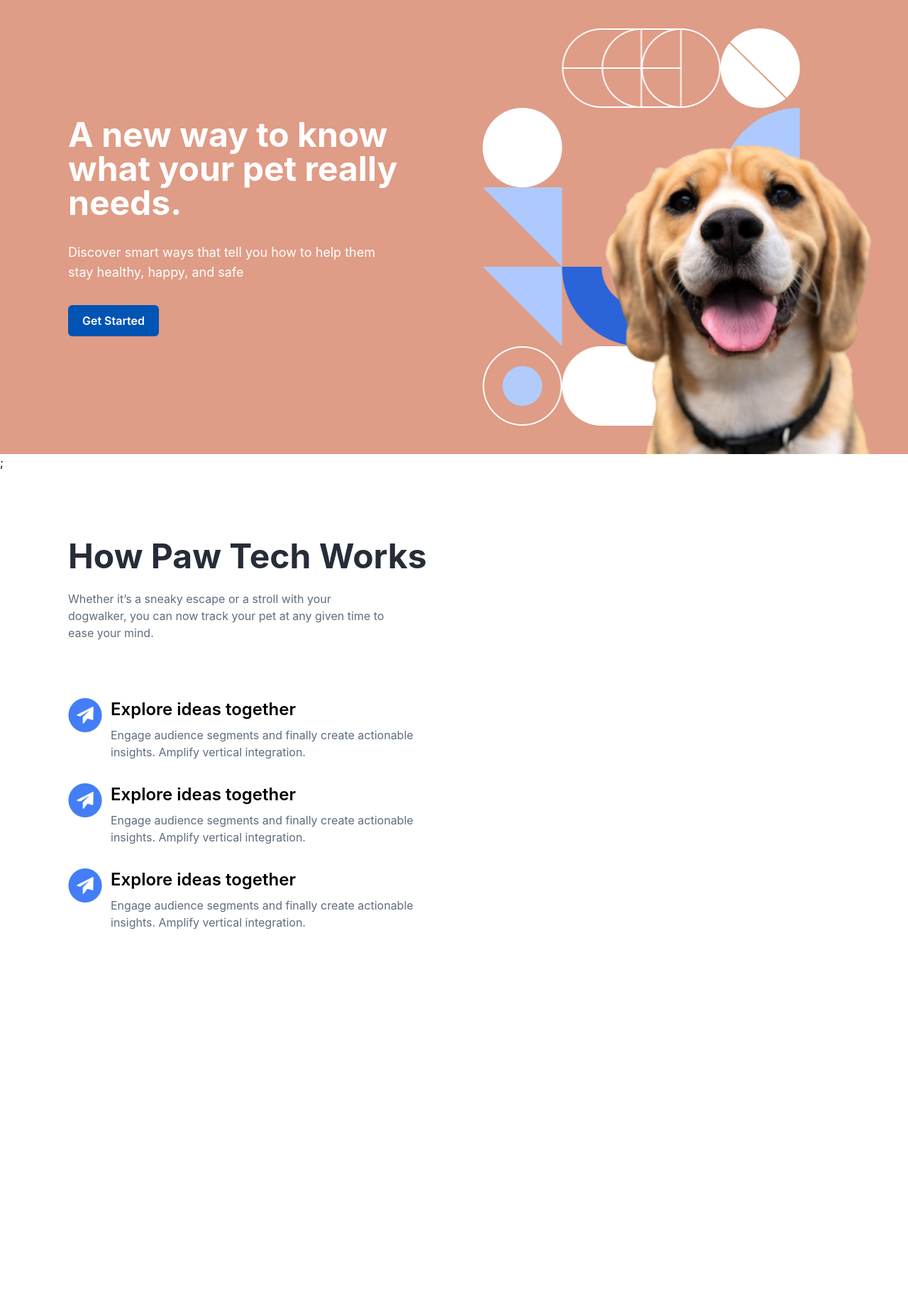
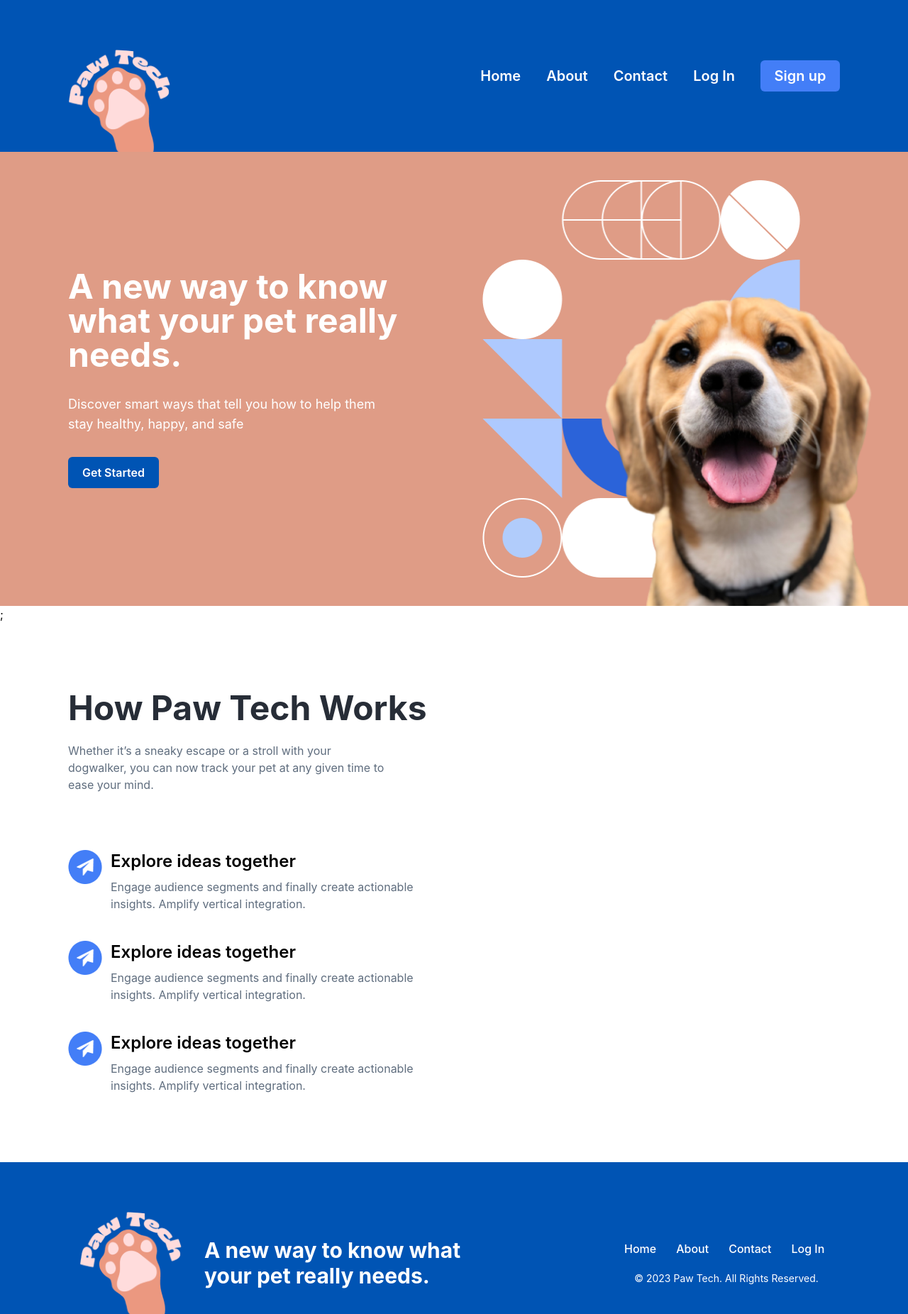
Before and after one commit to abdulwahab-sa/PetN, a React (Vite) app: page / in a window 1280 px wide. Shown: the whole page at 71% size. Before the commit the page ends 1408 px from the top, so only its background shows below. Built offline with nearby package versions, Linux system fonts and the light colour scheme.

Commit message:
Second Commit

```diff
--- /dev/null
+++ b/src/components/Footer.jsx
@@ -0,0 +1,50 @@
+import logo from './../assets/PawTech.png';
+
+const footerLinks = [
+	{
+		id: 1,
+		title: 'Home',
+	},
+	{
+		id: 2,
+		title: 'About',
+	},
+	{
+		id: 3,
+		title: 'Contact',
+	},
+	{
+		id: 4,
+		title: 'Log In',
+	},
+];
+
+const Footer = () => {
+	return (
+		<div className="w-full h-nav bg-darkBlue px-28  overflow-hidden">
+			<div className=" h-full flex items-end justify-between ">
+				<div className="flex space-x-8">
+					<div className="h-36 ">
+						<img src={logo} alt="" className="w-36" />
+					</div>
+					<div className="h-36 flex items-center ">
+						<h4 className="footerheading text-3xl font-bold text-white"> A new way to know what your pet really needs. </h4>
+					</div>
+				</div>
+				<div className="h-36 flex justify-center space-y-5 text-white flex-col w-72 ">
+					<div className="flex space-x-7">
+						{footerLinks.map((Link) => (
+							<span key={Link.id} className="text-base font-medium">
+								{Link.title}
+							</span>
+						))}
+					</div>
+
+					<span className=" text-sm font-normal text-center">© 2023 Paw Tech. All Rights Reserved.</span>
+				</div>
+			</div>
+		</div>
+	);
+};
+
+export default Footer;
--- a/src/components/HeroSection.css
+++ /dev/null
@@ -1,8 +0,0 @@
-.graphic{
-    width: 448px;
-    height: 560px;
-}
-
-.dog{
-    height: 500px;
-}
--- a/src/components/HeroSection.jsx
+++ b/src/components/HeroSection.jsx
@@ -1,4 +1,3 @@
-import './HeroSection.css';
 import graphic from './../assets/graphic.png';
 import dogPic from './../assets/dogPic.png';
 
--- a/src/components/HomeAbout.jsx
+++ b/src/components/HomeAbout.jsx
@@ -30,7 +30,7 @@ const HomeAbout = () => {
 					Whether it’s a sneaky escape or a stroll with your dogwalker, you can now track your pet at any given time to ease your mind.{' '}
 				</p>
 			</div>
-			<div className="flex flex-col space-y-8">
+			<div className="flex flex-col space-y-10">
 				{ideas.map((idea) => (
 					<div className="flex space-x-3" key={idea.id}>
 						<img src={idea.icon} alt="" className="w-12 h-12" />
--- /dev/null
+++ b/src/components/Navigation.jsx
@@ -0,0 +1,41 @@
+import logo from './../assets/PawTech.png';
+
+const navLinks = [
+	{
+		id: 1,
+		title: 'Home',
+	},
+	{
+		id: 2,
+		title: 'About',
+	},
+	{
+		id: 3,
+		title: 'Contact',
+	},
+	{
+		id: 4,
+		title: 'Log In',
+	},
+];
+
+const Navigation = () => {
+	return (
+		<div className="w-full h-nav bg-darkBlue px-24 flex justify-between overflow-hidden">
+			<div className="flex items-end">
+				<div className="h-36  ">
+					<img src={logo} alt="" className="w-36" />
+				</div>
+			</div>
+
+			<div className="h-full flex items-center space-x-9 text-white text-xl font-semibold ">
+				{navLinks.map((Link) => (
+					<span key={Link.id}>{Link.title}</span>
+				))}
+				<button className="bg-lightBlue w-28 h-11 rounded-md text-xl font-semibold text-white">Sign up</button>
+			</div>
+		</div>
+	);
+};
+
+export default Navigation;
--- a/src/index.css
+++ b/src/index.css
@@ -28,4 +28,19 @@ body {
 .aboutpara{
   width: 450px;
 }
+
+.footerheading{
+  width: 400px;
+
 }
+
+
+.graphic{
+  width: 448px;
+  height: 560px;
+}
+
+.dog{
+  height: 500px;
+}
+}
--- a/src/pages/Home.jsx
+++ b/src/pages/Home.jsx
@@ -1,11 +1,15 @@
+import Footer from '../components/Footer';
 import HeroSection from '../components/HeroSection';
 import HomeAbout from '../components/HomeAbout';
+import Navigation from '../components/Navigation';
 
 const Home = () => {
 	return (
 		<>
+			<Navigation />
 			<HeroSection />;
 			<HomeAbout />
+			<Footer />
 		</>
 	);
 };
--- a/tailwind.config.js
+++ b/tailwind.config.js
@@ -5,10 +5,12 @@ export default {
 		extend: {
 			height: {
 				hero: '640px',
+				nav: '214px',
 			},
 			backgroundColor: {
 				hero: '#DF9C86',
 				darkBlue: '#0054B4',
+				lightBlue: '#437EF7',
 			},
 			textColor: {
 				darkGrey: '#272D37',
```
Also changed, not shown: src/assets/PawTech.png (added).
